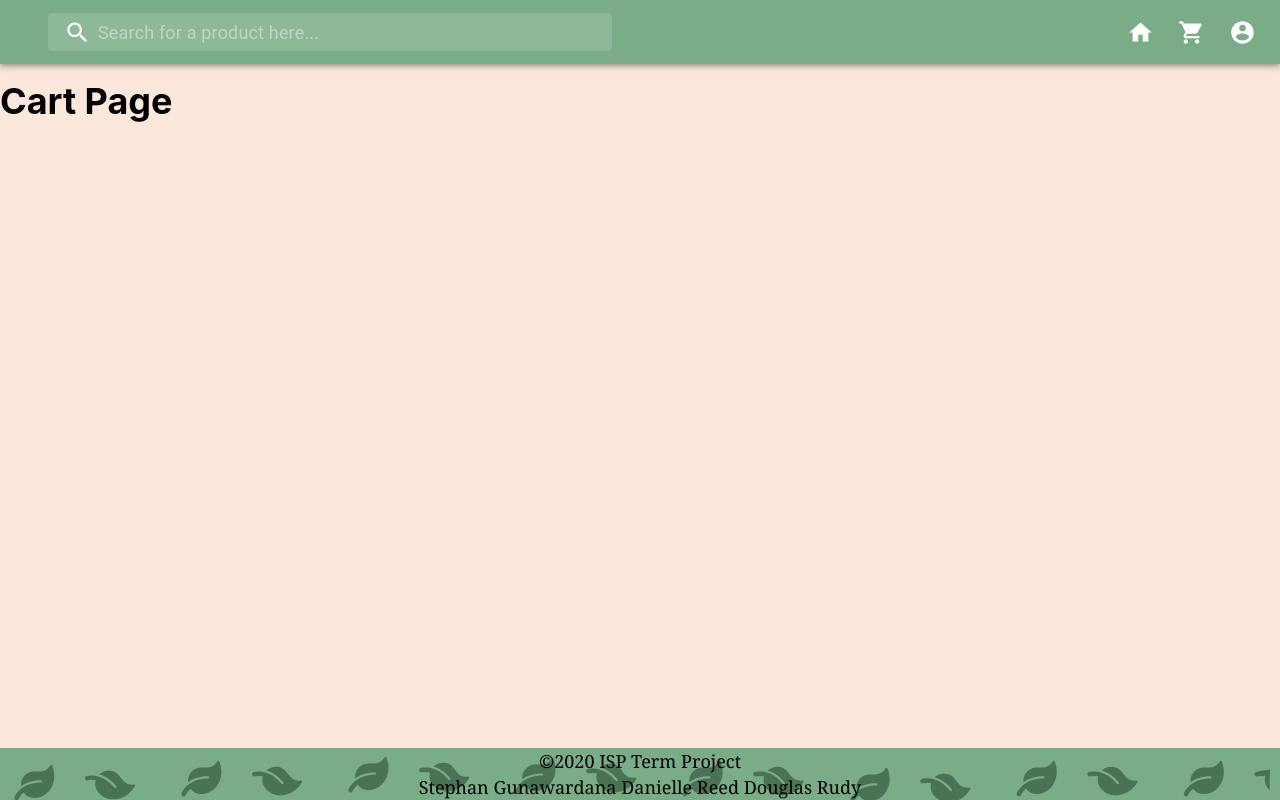
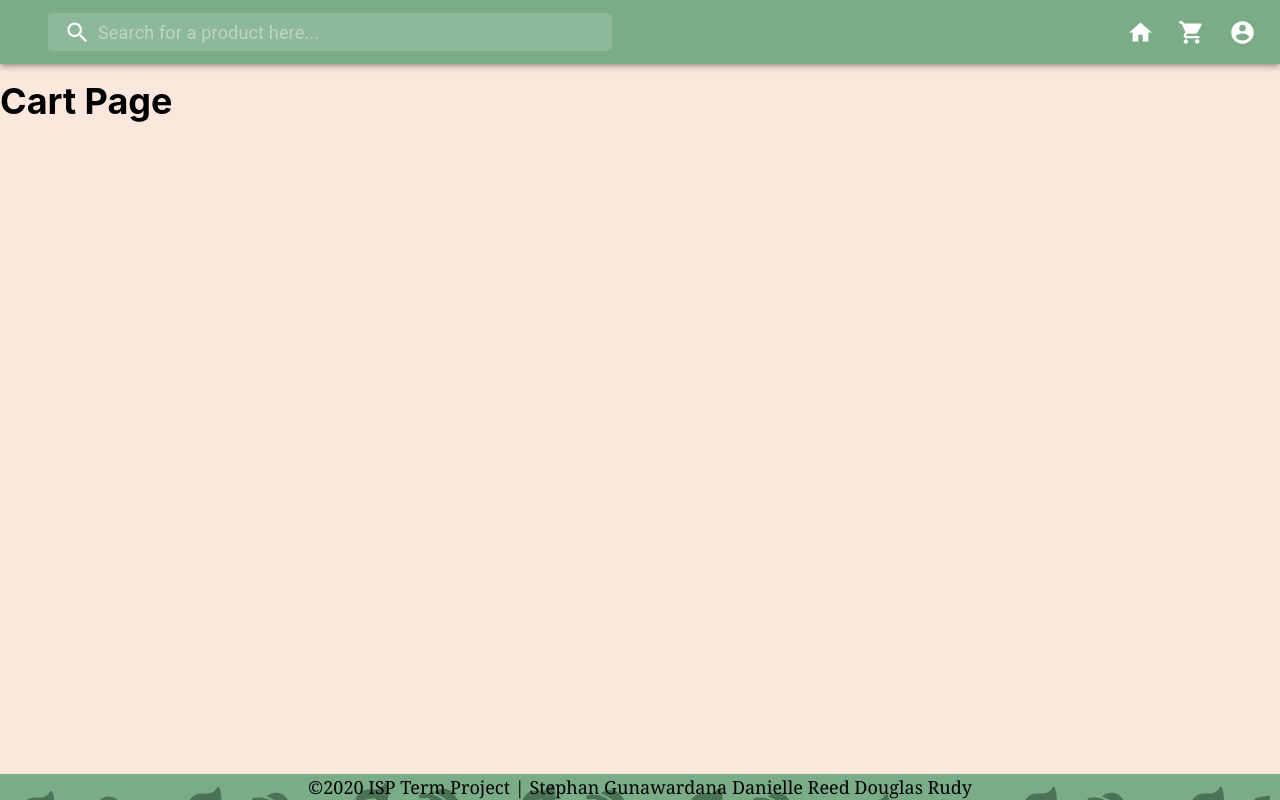
Before and after one commit to Danceratops/ispterm-client, a React (Create React App) app: page /cart in a window 1280 px wide. Built offline with nearby package versions, Linux system fonts and the light colour scheme.

Commit message:
Add in requested changes

```diff
--- a/src/App.js
+++ b/src/App.js
@@ -9,8 +9,6 @@ import Nav from "./components/navbar";
 
 import "./styles/imports.scss";
 import Footer from "./components/footer";
-import Login from "./components/login";
-import "./styles/imports.scss";
 
 function App() {
   return (
--- a/src/components/footer.js
+++ b/src/components/footer.js
@@ -1,5 +1,4 @@
 import React from "react";
-import PropTypes from "prop-types";
 import Background from "./../images/footerBackground.svg";
 
 import "../styles/imports.scss";
@@ -14,8 +13,10 @@ const Footer = () => {
           backgroundSize: `cover`,
         }}
       >
-        &copy;{new Date().getFullYear()} ISP Term Project <br /> Stephan
-        Gunawardana Danielle Reed Douglas Rudy
+        <footer>
+          &copy;{new Date().getFullYear()} ISP Term Project | Stephan
+          Gunawardana Danielle Reed Douglas Rudy
+        </footer>
       </div>
     </div>
   );
--- a/src/styles/imports.scss
+++ b/src/styles/imports.scss
@@ -1,9 +1,7 @@
 @import "./variable.scss";
 @import "partials/App.scss";
-
 @import "partials/Hero.scss";
 @import "partials/Layout.scss";
 @import "partials/Home.scss";
 @import "partials/Slider.scss";
-
 @import "partials/footer.scss";
```
